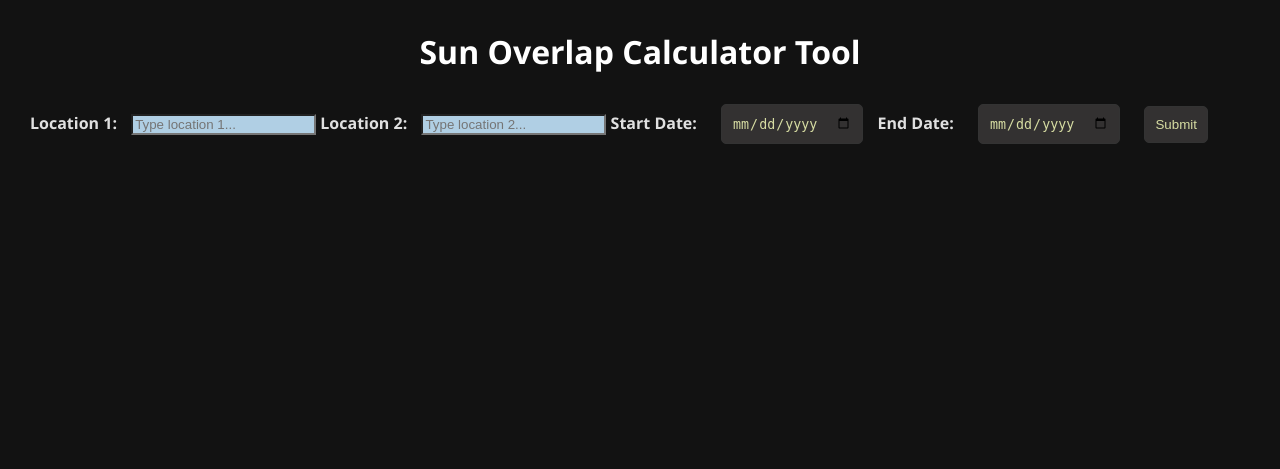
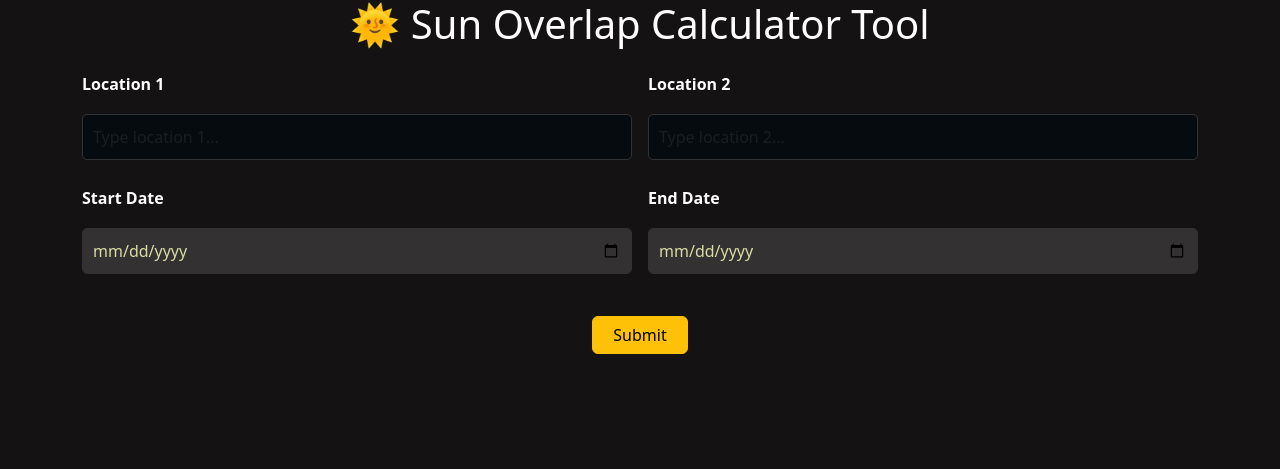
Before and after one commit to terret3006/sun_overlap, a Flask app: page / in a window 1280 px wide. Shown: the top 469 px of the page. Run offline with Flask 3, Linux system fonts and the light colour scheme; some libraries are stand-ins or nearby versions.

Commit message:
fourth commit

```diff
--- a/static/styles.css
+++ b/static/styles.css
@@ -1,17 +1,21 @@
  body {
      font-family: 'Segoe UI', Tahoma, Geneva, Verdana, sans-serif;
      margin: 30px;
-    background-color: #121212;
-    color: #e0e0e0;
+     background-color: #141212 !important;
+     ;
+     color: #291e1e;
  }
 
-h1, h2 {
-    color: #ffffff;
+ h1,
+ h2 {
+     color: #ffffff !important;
+     ;
      text-align: center;
  }
 
  label {
      margin-right: 10px;
+     color: #ffffff !important;
      font-weight: bold;
  }
 
@@ -19,16 +23,23 @@ form {
      margin-bottom: 20px;
  }
 
-select, input[type="date"], button {
-    margin: 10px;
+ select,
+ input[type="date"],
+ input[type="text"],
+ button {
+     margin: 10px 0;
      padding: 10px;
      background-color: #333131;
      color: #d7dda3;
      border: 1px solid #333;
      border-radius: 5px;
+     width: 100%;
  }
 
-select:focus, input[type="date"]:focus, button:focus {
+ select:focus,
+ input[type="date"]:focus,
+ button:focus,
+ input[type="text"]:focus {
      outline: none;
      border-color: #f0ec2a;
      box-shadow: 0 0 5px #d8b518;
@@ -43,28 +54,28 @@ button:hover {
      background-color: #333333;
  }
 
-
  .table-scroll-container {
      overflow-x: auto;
      overflow-y: auto;
-    max-height: 500px;  /* Adjust height as needed */
+     max-height: 500px;
      border: 1px solid #444;
      margin-top: 20px;
  }
-
-
 
  .styled-table {
      width: 100%;
      border-collapse: collapse;
      margin-top: 20px;
-    box-shadow: 0 0 10px rgba(0,0,0,0.5);
+     box-shadow: 0 0 10px rgba(0, 0, 0, 0.5);
  }
 
-.styled-table th, .styled-table td {
+ .styled-table th,
+ .styled-table td {
      padding: 10px 14px;
      border: 1px solid #333;
      text-align: center;
+     color: #ffffff;
+
  }
 
  .styled-table th {
@@ -79,9 +90,9 @@ button:hover {
  .styled-table tr:hover {
      background-color: #2a2a2a;
  }
+
  .suggestions {
      position: absolute;
-            /* border: 1px solid #ccc; */
      background: rgb(27, 24, 24);
      max-height: 200px;
      overflow-y: auto;
@@ -94,16 +105,34 @@ button:hover {
 
  .suggestions li {
      padding: 8px;
+     color: #ffffff;
      cursor: pointer;
  }
 
  .suggestions li:hover {
      background: #302929;
+     color: #f1f1f1;
+ }
+
+ input[type="text"] {
+     background-color: #050b0f !important;
+     color: #ffffff !important;
  }
 
 
-input[type="text"] {
+ p {
+     color: #ffffff !important;
+ }
 
-    background-color: #b0cfe4;
 
+ p strong {
+    color: #f8f8f8;
 }
+
+
+button[type="submit"] {
+    width: auto;
+    max-width: 200px;
+    padding-left: 20px;
+    padding-right: 20px;
+}
--- a/templates/index.html
+++ b/templates/index.html
@@ -2,9 +2,14 @@
 <html>
 
 <head>
+    <meta name="viewport" content="width=device-width, initial-scale=1">
+
     <title>Sun Overlap Calculator Tool</title>
     <link rel="stylesheet" href="/static/styles.css">
+    <link href="https://cdn.jsdelivr.net/npm/bootstrap@5.3.2/dist/css/bootstrap.min.css" rel="stylesheet" />
 
+
+    <link rel="icon" href="static/favicon.png" type="image/png">
 
     <link rel="stylesheet"
         href="https://cdnjs.cloudflare.com/ajax/libs/jquery-typeahead/2.11.0/jquery.typeahead.min.css" />
@@ -15,58 +20,67 @@
 </head>
 
 <body>
-    <h1>Sun Overlap Calculator Tool</h1>
+   <div class="container">
+    <h1 class="mb-4">🌞 Sun Overlap Calculator Tool</h1>
 
-    <form method="POST">
-        <label>Location 1:</label>
-        <input type="text" id="loc1" placeholder="Type location 1..." autocomplete="off" required>
+    <form method="POST" class="row g-3">
+      <div class="col-md-6 position-relative">
+        <label for="loc1" class="form-label">Location 1</label>
+        <input type="text" id="loc1" name="loc1" class="form-control" placeholder="Type location 1..." autocomplete="off" required>
         <ul id="loc1_suggestions" class="suggestions"></ul>
         <input type="hidden" name="loc1_lat" id="loc1_lat">
         <input type="hidden" name="loc1_lon" id="loc1_lon">
         <input type="hidden" name="loc1_name" id="loc1_name">
+      </div>
 
-        <label>Location 2:</label>
-        <input type="text" id="loc2" placeholder="Type location 2..." autocomplete="off" required>
+      <div class="col-md-6 position-relative">
+        <label for="loc2" class="form-label">Location 2</label>
+        <input type="text" id="loc2" name="loc2" class="form-control" placeholder="Type location 2..." autocomplete="off" required>
         <ul id="loc2_suggestions" class="suggestions"></ul>
         <input type="hidden" name="loc2_lat" id="loc2_lat">
         <input type="hidden" name="loc2_lon" id="loc2_lon">
         <input type="hidden" name="loc2_name" id="loc2_name">
+      </div>
 
-        <label>Start Date:</label>
-        <input type="date" name="start_date" required>
+      <div class="col-md-6">
+        <label for="start_date" class="form-label">Start Date</label>
+        <input type="date" id="start_date" name="start_date" class="form-control" required>
+      </div>
 
-        <label>End Date:</label>
-        <input type="date" name="end_date" required>
+      <div class="col-md-6">
+        <label for="end_date" class="form-label">End Date</label>
+        <input type="date" id="end_date" name="end_date" class="form-control" required>
+      </div>
 
-        <button type="submit">Submit</button>
+      <div class="col-12 text-center">
+        <button type="submit" class="btn btn-warning mt-3">Submit</button>
+      </div>
     </form>
 
     {% if table %}
-    <h2>Overlap Results</h2>
+    <h2 class="mt-5">Overlap Results</h2>
     <p>
-        <strong>Location 1:</strong> {{ loc1_name }} (Lat: {{ loc1_lat }}, Lon: {{ loc1_lon }})<br>
-        <strong>Location 2:</strong> {{ loc2_name }} (Lat: {{ loc2_lat }}, Lon: {{ loc2_lon }})<br>
-        <strong>Date Range:</strong> {{ start_date }} to {{ end_date }}
+      <strong>Location 1:</strong> {{ loc1_name }} (Lat: {{ loc1_lat }}, Lon: {{ loc1_lon }})<br>
+      <strong>Location 2:</strong> {{ loc2_name }} (Lat: {{ loc2_lat }}, Lon: {{ loc2_lon }})<br>
+      <strong>Date Range:</strong> {{ start_date }} to {{ end_date }}
     </p>
     <div class="table-scroll-container">
-        {{ table|safe }}
+      {{ table|safe }}
     </div>
+    {% endif %}
 
-{% endif %}
+    {% if download_token %}
+    <div class="text-center mt-4">
+      <a href="{{ url_for('download', token=download_token) }}" class="btn btn-success me-2">📥 Download Excel</a>
+      <a href="{{ url_for('reset') }}" class="btn btn-secondary">Reset</a>
+    </div>
+    {% endif %}
+    <br>
+    <br>
+    <br>
+    <br>
+  </div>
 
-
-{% if download_token %}
-<a href="{{ url_for('download', token=download_token) }}">
-    <button>📥 Download Excel</button>
-</a>
-
-<form method="POST">
-
-
-    <a href="{{ url_for('reset') }}">
-        <button type="button">Reset</button></a>
-</form>
-{% endif %}
 
     <script>
         document.querySelector("form").addEventListener("submit", function (e) {
```
Also changed, not shown: static/favicon.png (added). Lines whose indentation alone changed are shown as unchanged.
